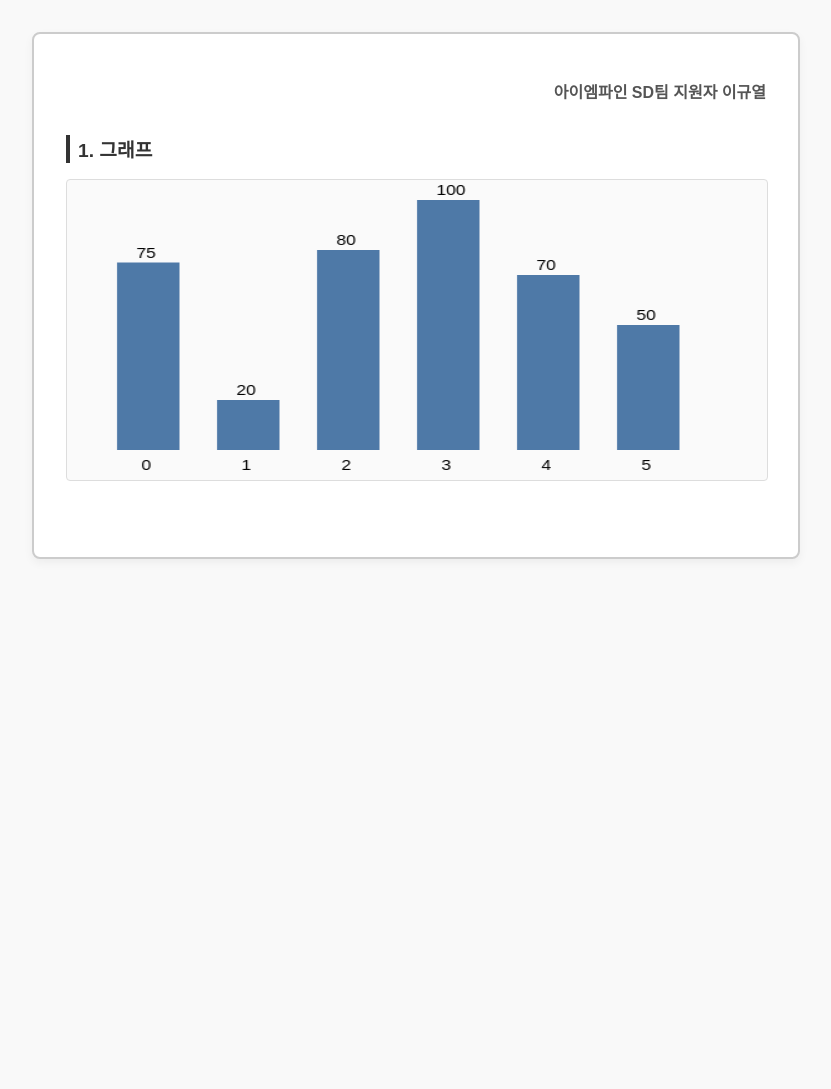
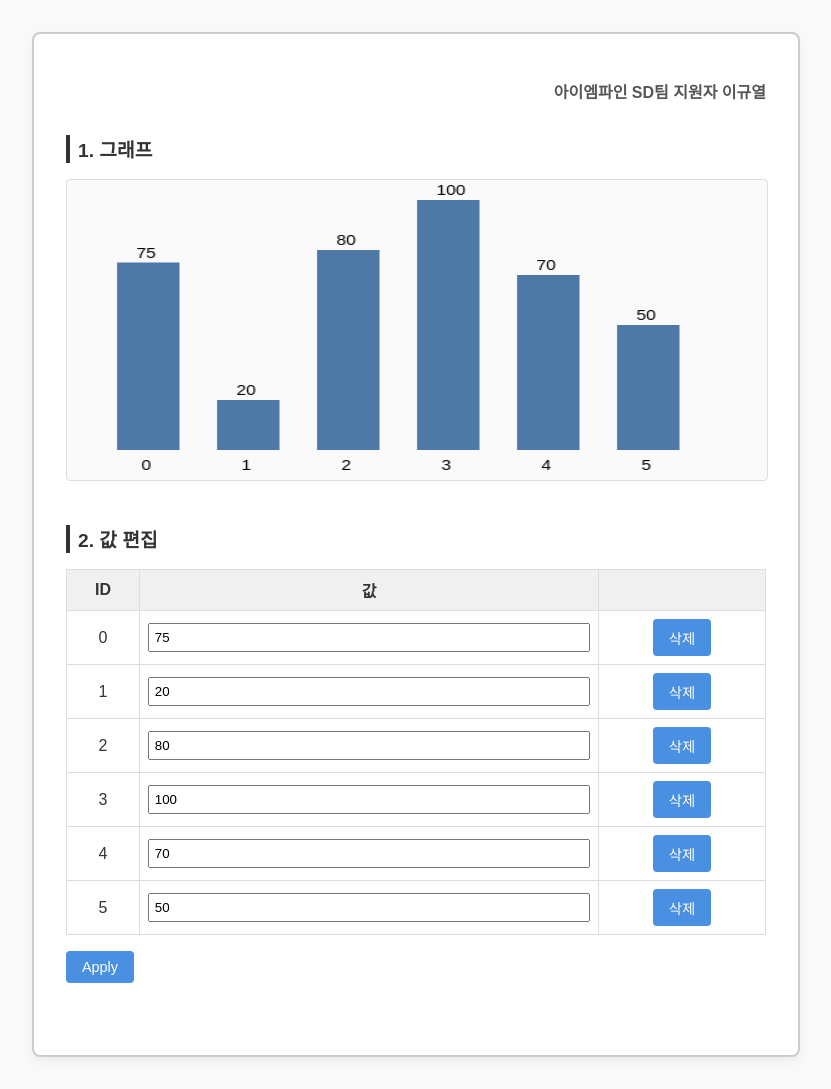
Before and after one commit to seroak/IMfine, a plain HTML site: page index.html in a window 1280 px wide. Shown: the whole page, without its empty margins (224-1055 px from the left). Before the commit the page ends 800 px from the top, so only its background shows below. Drawn offline with Linux system fonts and the light colour scheme.

Commit message:
[#3] 값편집 테이블 기능 구현

```diff
--- a/index.css
+++ b/index.css
@@ -42,3 +42,40 @@ canvas {
   border: 1px solid #ddd;
   border-radius: 4px;
 }
+table {
+  width: 100%;
+  border-collapse: collapse;
+  margin-bottom: 1rem;
+}
+
+th,
+td {
+  border: 1px solid #ddd;
+  padding: 0.5rem;
+  text-align: center;
+}
+
+th {
+  background-color: #f0f0f0;
+}
+
+td input {
+  width: 100%;
+  box-sizing: border-box;
+  padding: 0.3rem;
+}
+
+button {
+  background-color: #4a90e2;
+  color: white;
+  border: none;
+  padding: 0.5rem 1rem;
+  font-size: 0.9rem;
+  border-radius: 4px;
+  cursor: pointer;
+  transition: background-color 0.2s;
+}
+
+button:hover {
+  background-color: #357ab8;
+}
--- a/index.html
+++ b/index.html
@@ -14,6 +14,20 @@
         <h3>1. 그래프</h3>
         <canvas id="dataChart" width="1000px" height="300"></canvas>
       </section>
+      <section>
+        <h3>2. 값 편집</h3>
+        <table id="dataTable">
+          <thead>
+            <tr>
+              <th>ID</th>
+              <th>값</th>
+              <th></th>
+            </tr>
+          </thead>
+          <tbody></tbody>
+        </table>
+        <button id="apply-edit">Apply</button>
+      </section>
     </div>
 
     <script src="main.js" defer></script>
--- a/main.js
+++ b/main.js
@@ -9,6 +9,7 @@ let data = [
 const canvas = document.getElementById("dataChart");
 const ctx = canvas.getContext("2d");
 
+// 막대 그래프 차트 렌더링 함수
 function renderCanvasChart() {
   const canvas = document.getElementById("dataChart");
   const ctx = canvas.getContext("2d");
@@ -45,7 +46,22 @@ function renderCanvasChart() {
     ctx.fillText(d.id, x + 7 + barWidth / 4, canvas.height - 10);
   });
 }
+// 값편집 테이블 렌더링 함수
+function renderTable() {
+  const tbody = document.querySelector("#dataTable tbody");
+  tbody.innerHTML = "";
+  data.forEach((item, index) => {
+    const tr = document.createElement("tr");
+    tr.innerHTML = `
+      <td>${item.id}</td>
+      <td><input type="number" value="${item.value}" data-index="${index}" /></td>
+      <td><button data-index="${index}" class="delete">삭제</button></td>
+    `;
+    tbody.appendChild(tr);
+  });
+}
 function updateAll() {
   renderCanvasChart();
+  renderTable();
 }
 updateAll();
```
Also changed, not shown: 1 other file.
